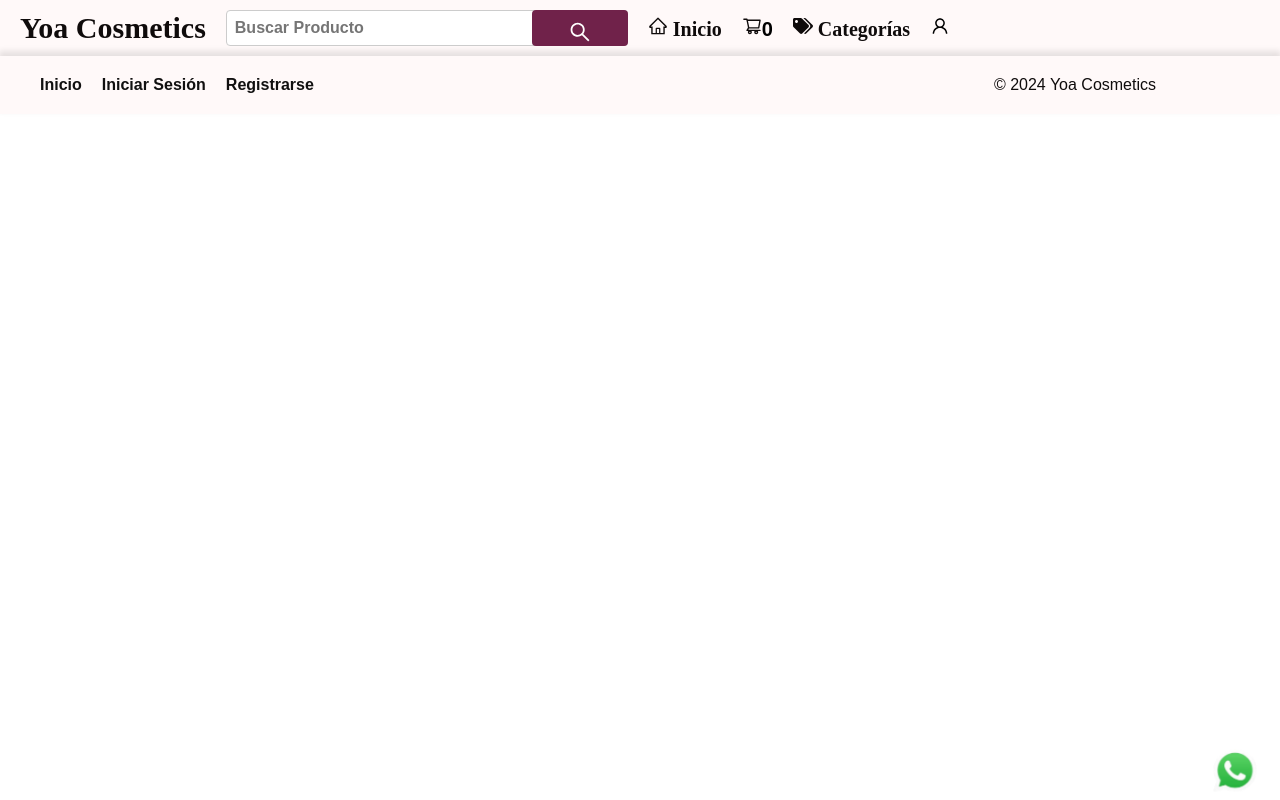
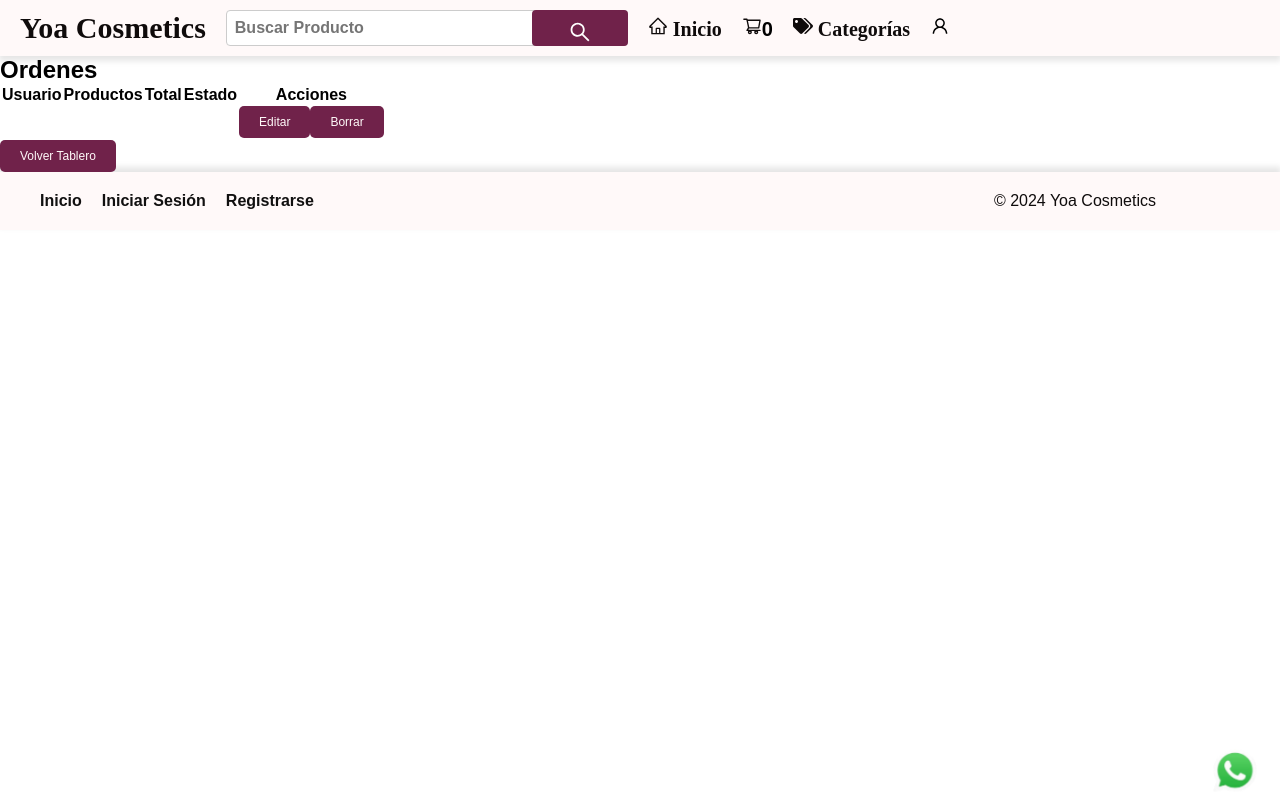
Before and after one commit to JairoAgudeloA/YoaCosmeticsFrontMERN, a React (Vite) app: page /admin/orders in a window 1280 px wide. Built offline with nearby package versions, Linux system fonts and the light colour scheme.

Commit message:
Cambios menu desplegable

```diff
--- a/src/App.jsx
+++ b/src/App.jsx
@@ -15,12 +15,14 @@ import ProtectedRoute from "./ProtectedRoute";
 import "./index.css"
 
 {/*estas son las rutas del admin*/ }
-import CategoriesAdminPage from "./pages/CategoriesAdminPage";
-import CategoryAdminFormPage from "./pages/CategoryAdminFormPage";
-import ProductsAdminPage from "./pages/ProductsAdminPage";
-import ProductAdminFormPage from "./pages/ProductAdminFormPage";
-import UsersAdminPage from "./pages/UsersAdminPage";
-import UserAdminFormPage from "./pages/UserAdminFormPage";
+import CategoriesAdminPage from "./pages/AdminPages/CategoriesAdminPage";
+import CategoryAdminFormPage from "./pages/AdminPages/CategoryAdminFormPage";
+import ProductsAdminPage from "./pages/AdminPages/ProductsAdminPage";
+import ProductAdminFormPage from "./pages/AdminPages/ProductAdminFormPage";
+import UsersAdminPage from "./pages/AdminPages/UsersAdminPage";
+import UserAdminFormPage from "./pages/AdminPages/UserAdminFormPage";
+import DashboardAdminPage from "./pages/AdminPages/DashboardAdminPage";
+import OrdersAdminPage from "./pages/AdminPages/OrdersAdminPage";
 
 {/*aqui estaran importados los contextss */ }
 import { AuthProvider } from "./context/AuthContext"
@@ -61,20 +63,22 @@ function App() {
                     {/* Futuras rutas de los admin */}
 
                     {/* <Route> */}
-
-                      <Route path="/categories" element={<CategoriesAdminPage />} /> {/* Ruta para ver todas las categorias */}
-                      <Route path="/category" element={<CategoryAdminFormPage />} /> {/* Ruta para crear una categoria */}
-                      <Route path="/category/:id" element={<CategoryAdminFormPage />} /> {/* Ruta para editar una categoria */}
+                      <Route path="/admin/dashboard" element={<DashboardAdminPage />} /> {/* Ruta para ver el dashboard */}
+                      <Route path="/admin/categories" element={<CategoriesAdminPage />} /> {/* Ruta para ver todas las categorias */}
+                      <Route path="/admin/category" element={<CategoryAdminFormPage />} /> {/* Ruta para crear una categoria */}
+                      <Route path="/admin/category/:id" element={<CategoryAdminFormPage />} /> {/* Ruta para editar una categoria */}
 
                       {/* <Route path="/category/:id/products" element={< />} /> Ruta para ver todas las productos de una categoria */}
 
-                      <Route path="/products" element={<ProductsAdminPage />} /> {/* Ruta para ver todas las productos */}
-                      <Route path="/product" element={<ProductAdminFormPage />} /> {/* Ruta para crear una producto */}
-                      <Route path="/product/:id" element={<ProductAdminFormPage />} /> {/* Ruta para editar una producto */}
+                      <Route path="/admin/products" element={<ProductsAdminPage />} /> {/* Ruta para ver todas las productos */}
+                      <Route path="/admin/product" element={<ProductAdminFormPage />} /> {/* Ruta para crear una producto */}
+                      <Route path="/admin/product/:id" element={<ProductAdminFormPage />} /> {/* Ruta para editar una producto */}
 
-                      <Route path="/users" element={<UsersAdminPage />} /> {/* Ruta para ver todas las usuarios */}
-                      <Route path="/user" element={<UserAdminFormPage />} /> {/* Ruta para crear una usuario */}
-                      <Route path="/user/:id" element={<UserAdminFormPage />} /> {/* Ruta para editar una usuario */}
+                      <Route path="/admin/users" element={<UsersAdminPage />} /> {/* Ruta para ver todas las usuarios */}
+                      <Route path="/admin/user" element={<UserAdminFormPage />} /> {/* Ruta para crear una usuario */}
+                      <Route path="/admin/user/:id" element={<UserAdminFormPage />} /> {/* Ruta para editar una usuario */}
+
+                      <Route path="/admin/orders" element={<OrdersAdminPage />} /> {/* Ruta para ver todas las ordenes */}
                     {/* </Route> */}
 
                   </Routes>
--- a/src/assets/styles/components/Navbar.css
+++ b/src/assets/styles/components/Navbar.css
@@ -94,11 +94,10 @@
   .menu-vertical li{
     align-items: center;
     justify-content: center;
-
     justify-content: center;
     align-items: center;
   }
-  .usermenu:hover .menu-vertical{
+  .menu-vertical.active {
     display: block;
   }
   .menu-vertical li{
--- a/src/pages/CategoriesAdminPage.jsx
+++ b/src/pages/AdminPages/CategoriesAdminPage.jsx
@@ -1,7 +1,7 @@
 import React, { useEffect } from 'react'
-import { useCategory } from '../context/CategoryContext'
+import { useCategory } from '../../context/CategoryContext.jsx'
 import { Link } from 'react-router-dom';
-import { url_image } from '../api/axios.js'
+import { url_image } from '../../api/axios.js'
 
 const CategoriesAdminPage = () => {
   const { categories, getCategories, deleteCategory } = useCategory();
@@ -42,7 +42,7 @@ const CategoriesAdminPage = () => {
                       <img src={`${url_image}${category.categoryImage}`} alt={category.categoryImage} width="100px" />
                     </td>
                     <td>
-                      <Link to={`/category/${category._id}`}><button>Editar</button></Link>
+                      <Link to={`/admin/category/${category._id}`}><button>Editar</button></Link>
 
                       <button
                         onClick={() => {
@@ -68,6 +68,7 @@ const CategoriesAdminPage = () => {
         </>
 
       )}
+      <Link to="/admin/dashboard"><button>Volver al Tablero</button></Link>
     </>
   )
 }
--- a/src/pages/CategoryAdminFormPage.jsx
+++ b/src/pages/AdminPages/CategoryAdminFormPage.jsx
@@ -1,6 +1,6 @@
 import React, { useEffect } from 'react'
 import { useForm } from 'react-hook-form'
-import { useCategory } from '../context/CategoryContext';
+import { useCategory } from '../../context/CategoryContext';
 import {useNavigate,useParams} from 'react-router-dom';
 
 
--- /dev/null
+++ b/src/pages/AdminPages/DashboardAdminPage.jsx
@@ -0,0 +1,34 @@
+import React from 'react'
+import { Link } from 'react-router-dom'
+
+const DashboardAdminPage = () => {
+  return (
+    <>
+        <section>
+            <h1>Dashboard</h1>
+
+            <article>
+                <h2>Usuarios</h2>
+                <Link to="/admin/users"><button>Ver Usuarios</button></Link>
+            </article>
+            <article>
+                <h2>Productos</h2>
+                <Link to="/admin/products"><button>Ver Productos</button></Link>
+            </article>
+            <article>
+                <h2>Categorias</h2>
+                <Link to="/admin/categories"><button>Ver Categorias</button></Link>
+            </article>
+            <article>
+                <h2>Ordenes</h2>
+                <Link to="/admin/orders"><button>Ver Ordenes</button></Link>
+            </article>
+
+
+        </section>
+
+    </>
+  )
+}
+
+export default DashboardAdminPage
--- /dev/null
+++ b/src/pages/AdminPages/OrdersAdminPage.jsx
@@ -0,0 +1,58 @@
+import React from 'react'
+import { Link } from 'react-router-dom';
+
+const OrdersAdminPage = () => {
+    let orders = [0];
+  return (
+    <>
+    {orders.length === 0 ? (
+        <>
+        <section>
+          <h3>No hay ordenes</h3>
+        </section>
+      </>
+    ) : (
+      <>
+        <section>
+          <h1>Ordenes</h1>
+          <table>
+            <thead>
+              <tr>
+                <th>Usuario</th>
+                <th>Productos</th>
+                <th>Total</th>
+                <th>Estado</th>
+                <th>Acciones</th>
+              </tr>
+            </thead>
+            <tbody>
+              {orders.map((order) => (
+                <tr key={order._id}>
+                  <td>{order.user}</td>
+                  <td>{order.products}</td>
+                  <td>{order.total}</td>
+                  <td>{order.status}</td>
+                  <td>
+                    <Link to={`/order/${order._id}`}><button>Editar</button></Link>
+                    <button
+                      onClick={() => {
+                        deleteOrder(order._id);
+                      }}
+                    >
+                      Borrar
+                    </button>
+                  </td>
+                </tr>
+              ))}
+            </tbody>
+          </table>
+        </section>
+      </>
+    )}
+    <Link to="/admin/dashboard"><button>Volver Tablero</button></Link>
+
+    </>
+  )
+}
+
+export default OrdersAdminPage
--- a/src/pages/ProductAdminFormPage.jsx
+++ b/src/pages/AdminPages/ProductAdminFormPage.jsx
@@ -1,9 +1,9 @@
 import React, { useEffect } from 'react'
-import { useProduct } from '../context/ProductContext'
+import { useProduct } from '../../context/ProductContext'
 import {  useForm } from 'react-hook-form'
 import { useNavigate, useParams } from 'react-router-dom'
-import { useCategory } from '../context/CategoryContext'
-import { url_image } from '../api/axios'
+import { useCategory } from '../../context/CategoryContext'
+import { url_image } from '../../api/axios'
 // import { useAuth } from '../context/AuthContext'
 
 
--- a/src/pages/ProductsAdminPage.jsx
+++ b/src/pages/AdminPages/ProductsAdminPage.jsx
@@ -1,7 +1,7 @@
 import React, { useEffect, useState } from 'react'
-import { useProduct } from '../context/ProductContext'
+import { useProduct } from '../../context/ProductContext.jsx'
 import { Link } from 'react-router-dom'
-import { url_image } from '../api/axios.js'
+import { url_image } from '../../api/axios.js'
 
 const ProductsAdminPage = () => {
   const { products, getProducts, deleteProduct } = useProduct();
@@ -62,7 +62,7 @@ const ProductsAdminPage = () => {
                       {product.category ? product.category.name : <p>Sin Categoria</p>}
                     </td>
                     <td>
-                      <Link to={`/product/${product._id}`}><button>Editar</button></Link>
+                      <Link to={`/admin/product/${product._id}`}><button>Editar</button></Link>
                       <button
                         onClick={() => {
                           deleteProduct(product._id)
@@ -77,7 +77,7 @@ const ProductsAdminPage = () => {
         </>
 
       )}
-
+      <Link to="/admin/dashboard"><button>Volver Tablero</button></Link>
     </>
   )
 }
--- a/src/pages/UserAdminFormPage.jsx
+++ b/src/pages/AdminPages/UserAdminFormPage.jsx
@@ -1,5 +1,5 @@
 import React, { useEffect } from 'react'
-import { useUser } from '../context/UserContext'
+import { useUser } from '../../context/UserContext'
 import {  useForm } from 'react-hook-form'
 import { useNavigate, useParams } from 'react-router-dom'
 
--- a/src/pages/UsersAdminPage.jsx
+++ b/src/pages/AdminPages/UsersAdminPage.jsx
@@ -1,5 +1,5 @@
 import React, { useState, useEffect } from 'react'
-import { useUser } from '../context/UserContext'
+import { useUser } from '../../context/UserContext'
 import { Link } from 'react-router-dom'
 
 const UsersAdminPage = () => {
@@ -47,7 +47,7 @@ const UsersAdminPage = () => {
                                         <td>{user.email}</td>
                                         <td>{user.role}</td>
                                         <td>
-                                            <Link to={`/user/${user._id}`}><button>Editar</button></Link>
+                                            <Link to={`/admin/user/${user._id}`}><button>Editar</button></Link>
                                             <button
                                                 onClick={() => {
                                                     deleteUser(user._id)
@@ -60,6 +60,7 @@ const UsersAdminPage = () => {
                     </section>
                 </>
             )}
+            <Link to="/admin/dashboard"><button>Volver Tablero</button></Link>
         </>
     )
 }
```
Also changed, not shown: src/components/Navbar.jsx (+9 -3 lines).
